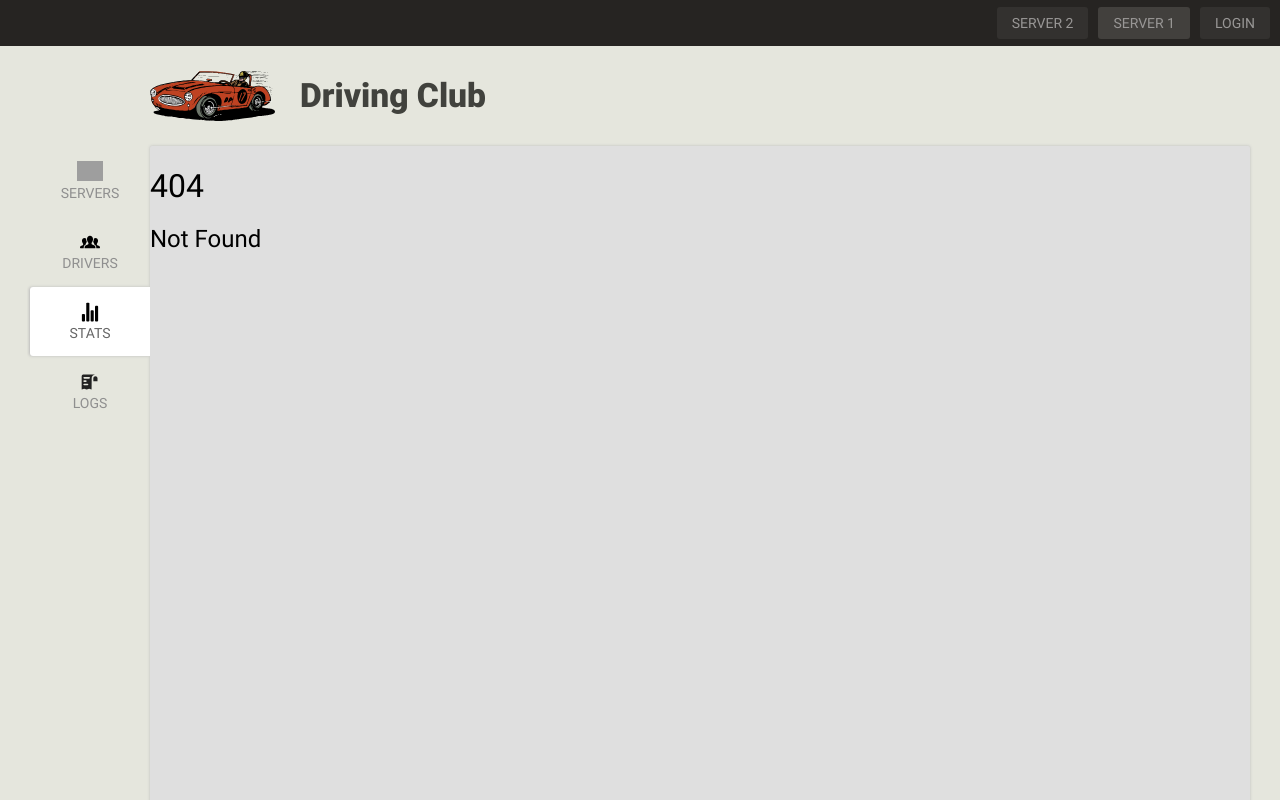
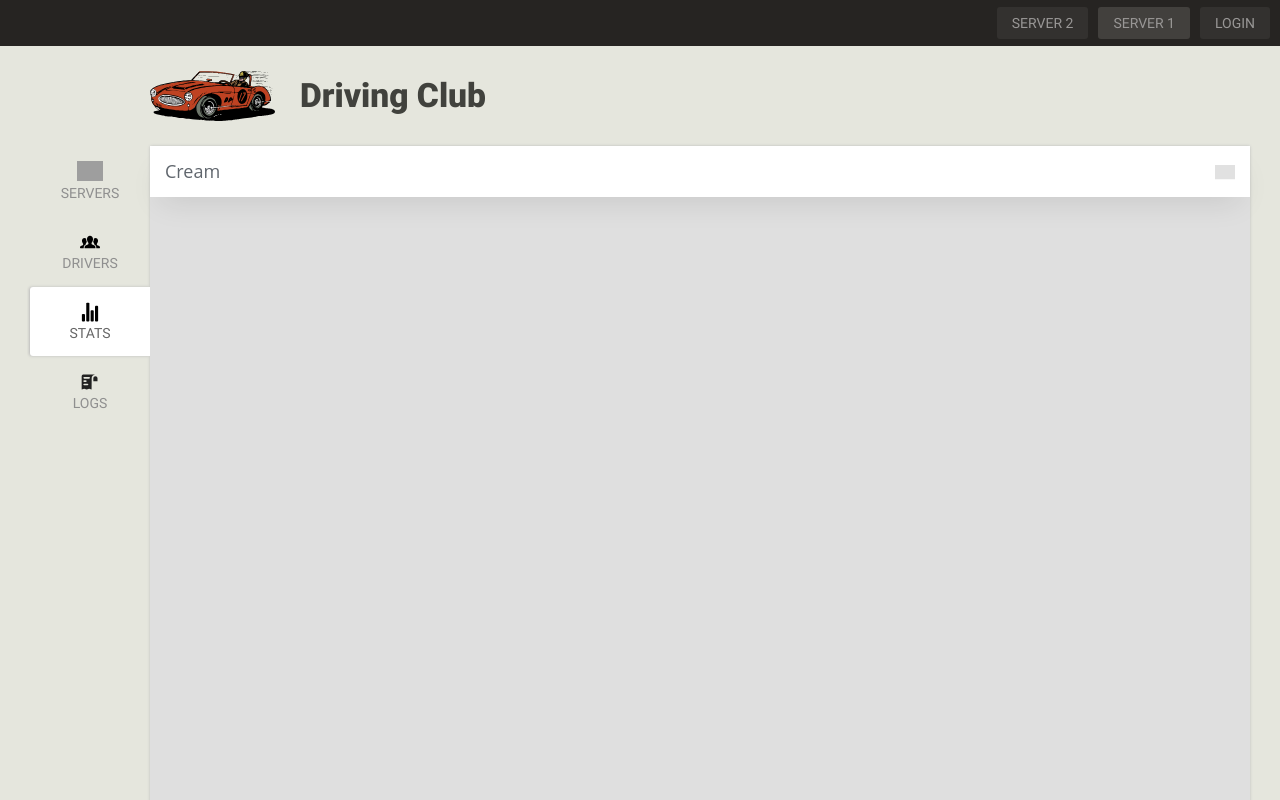
Before and after one commit to Mairo022/driveclub, a React (Vite) app: page /stats in a window 1280 px wide. Before the commit this address had no page. Shown: the top 800 px of the page. Built offline with nearby package versions, Linux system fonts and the light colour scheme; grey boxes are pictures that could not be loaded.

Commit message:
Initialise stats page

```diff
--- a/src/main.tsx
+++ b/src/main.tsx
@@ -6,6 +6,7 @@ import {createBrowserRouter, RouterProvider} from "react-router-dom";
 import {Servers} from "./pages/servers/Servers";
 import {RootLayout} from "./layouts/RootLayout";
 import {Drivers} from "./pages/drivers/Drivers";
+import {Stats} from "./pages/stats/Stats";
 
 const router = createBrowserRouter([
     {
@@ -28,6 +29,11 @@ const router = createBrowserRouter([
                 errorElement: <h2>Error loading drivers</h2>,
             },
             {
+                path: "/stats",
+                Component: Stats,
+                errorElement: <h2>Error loading drivers</h2>,
+            },
+            {
                 path: "*",
                 element: <><h1>404</h1><h2>Not Found</h2></>
             }
--- /dev/null
+++ b/src/pages/stats/SelectBox.tsx
@@ -0,0 +1,28 @@
+import {ReactElement} from "react";
+import "./style/selectBox.scss";
+
+export default function SelectBox(): ReactElement {
+    return (
+        <div className="select-box">
+            <div className="select-box__current" tabIndex="1">
+                <div className="select-box__value">
+                    <input className="select-box__input" type="radio" id="0" value="1" name="Ben" checked="checked"/>
+                    <p className="select-box__input-text">Cream</p>
+                </div>
+                <div className="select-box__value">
+                    <input className="select-box__input" type="radio" id="1" value="2" name="Ben"/>
+                    <p className="select-box__input-text">Cheese</p>
+                </div>
+                <img className="select-box__icon" src="http://cdn.onlinewebfonts.com/svg/img_295694.svg"
+                     alt="Arrow Icon" aria-hidden="true"/>
+            </div>
+            <ul className="select-box__list">
+                <li><label className="select-box__option" htmlFor="0" aria-hidden="aria-hidden">Cream</label></li>
+                <li><label className="select-box__option" htmlFor="1" aria-hidden="aria-hidden">Cheese</label></li>
+                <li><label className="select-box__option" htmlFor="2" aria-hidden="aria-hidden">Milk</label></li>
+                <li><label className="select-box__option" htmlFor="3" aria-hidden="aria-hidden">Honey</label></li>
+                <li><label className="select-box__option" htmlFor="4" aria-hidden="aria-hidden">Toast</label></li>
+            </ul>
+        </div>
+    )
+}
--- /dev/null
+++ b/src/pages/stats/Stats.tsx
@@ -0,0 +1,10 @@
+import {ReactElement} from "react";
+import SelectBox from "./SelectBox";
+
+export function Stats(): ReactElement {
+    return (
+        <article className="stats">
+            <SelectBox/>
+        </article>
+    )
+}
--- /dev/null
+++ b/src/pages/stats/style/selectBox.scss
@@ -0,0 +1,105 @@
+.select-box {
+  position: relative;
+  display: block;
+  width: 100%;
+  margin: 0 auto;
+  font-family: 'Open Sans', 'Helvetica Neue', 'Segoe UI', 'Calibri', 'Arial', sans-serif;
+  font-size: 18px;
+  color: #60666d;
+
+  &__current {
+    position: relative;
+    box-shadow: 0 15px 30px -10px transparentize(#000, 0.9);
+    cursor: pointer;
+    outline: none;
+
+    &:focus {
+      & + .select-box__list {
+        opacity: 1;
+
+        // We have to set "animation-name: none;" to make the list visible (read below how it works)
+
+        animation-name: none;
+
+        .select-box__option {
+          cursor: pointer;
+        }
+      }
+
+      .select-box__icon {
+        transform: translateY(-50%) rotate(180deg);
+      }
+    }
+  }
+
+  &__icon {
+    position: absolute;
+    top: 50%;
+    right: 15px;
+    transform: translateY(-50%);
+    width: 20px;
+    opacity: 0.3;
+    transition: 0.2s ease;
+  }
+
+  &__value {
+    display: flex;
+  }
+
+  &__input {
+    display: none;
+
+    &:checked + .select-box__input-text {
+      display: block;
+    }
+  }
+
+  &__input-text {
+    display: none;
+    width: 100%;
+    margin: 0;
+    padding: 15px;
+    background-color: #fff;
+  }
+
+  &__list {
+    position: absolute;
+    width: 100%;
+    padding: 0;
+    list-style: none;
+    opacity: 0;
+
+    // We need to use animation with delay.
+    // Otherwise the click event will not have time to run on label, because this element disapears immediately when .select-box__current element loses the focus.
+    // This delay will not be noticed because we set "opacity" to "0".
+    // We also use "animation-fill-mode: forwards" to make the list stay hidden.
+
+    animation-name: HideList;
+    animation-duration: 0.5s;
+    animation-delay: 0.5s;
+    animation-fill-mode: forwards;
+    animation-timing-function: step-start;
+    box-shadow: 0 15px 30px -10px transparentize(#000, 0.9);
+  }
+
+  &__option {
+    display: block;
+    padding: 15px;
+    background-color: #fff;
+
+    &:hover,
+    &:focus {
+      color: #546c84;
+      background-color: #fbfbfb;
+    }
+  }
+}
+
+@keyframes HideList {
+  from {
+    transform: scaleY(1);
+  }
+  to {
+    transform: scaleY(0);
+  }
+}
```
Also changed, not shown: src/pages/stats/style/stats.scss (added).
